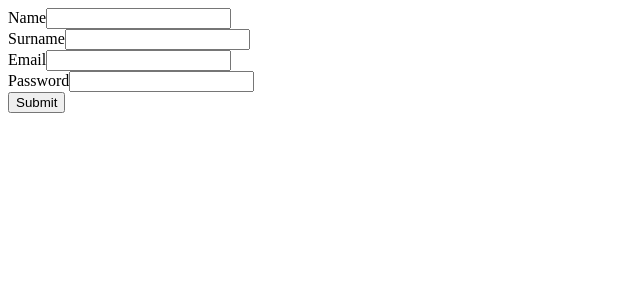
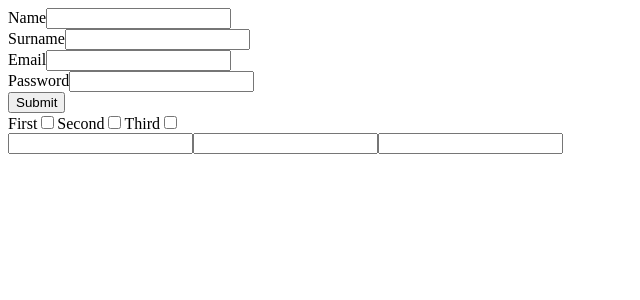
Before and after one commit to suadsuljovic/react3rdgen, a React (Vite) app in the folder react-practice/: page / in a window 1280 px wide. Shown: the top 300 px of the page, without its empty margins (0-640 px from the left). Built offline with nearby package versions, Linux system fonts and the light colour scheme.

Commit message:
class 15 last

```diff
--- /dev/null
+++ b/react-practice/src/components/15/Check.jsx
@@ -0,0 +1,72 @@
+import { useState } from "react";
+
+// prvi ako je true - drugi i treci su false i ne mogu da se menjaju
+// ako je drugi true - prvi je false i ne moze da se menja
+// treci nema pravila
+
+const Check = () => {
+  const [checked, setChecked] = useState({
+    first: false,
+    second: false,
+    third: false,
+  });
+
+  return (
+    <div>
+      <label htmlFor="">
+        First
+        <input
+          type="checkbox"
+          checked={checked.first}
+          onChange={() => {
+            if (checked.second) {
+              return;
+            }
+
+            if (!checked.first) {
+              setChecked({
+                first: !checked.first,
+                second: false,
+                third: false,
+              });
+            } else {
+              setChecked({
+                ...checked,
+                first: !checked.first,
+              });
+            }
+          }}
+        />
+      </label>
+      <label htmlFor="">
+        Second
+        <input
+          type="checkbox"
+          checked={checked.second}
+          onChange={() => {
+            if (checked.first) {
+              return;
+            }
+
+            setChecked({ ...checked, second: !checked.second });
+          }}
+        />
+      </label>
+      <label htmlFor="">
+        Third
+        <input
+          type="checkbox"
+          checked={checked.third}
+          onChange={() => {
+            if (checked.first) {
+              return;
+            }
+
+            setChecked({ ...checked, third: !checked.third });
+          }}
+        />
+      </label>
+    </div>
+  );
+};
+export default Check;
--- /dev/null
+++ b/react-practice/src/components/15/NestedObject.jsx
@@ -0,0 +1,43 @@
+import { useState } from "react";
+
+const NestedObject = () => {
+  const [complex, setComplex] = useState({
+    name: "",
+    address: { street: "", number: "" },
+  });
+
+  console.log(complex);
+  return (
+    <div>
+      <input
+        type="text"
+        value={complex.name}
+        onChange={(e) => setComplex({ ...complex, name: e.target.value })}
+      />
+      <input
+        type="text"
+        name=""
+        value={complex.address.street}
+        onChange={(e) =>
+          setComplex({
+            ...complex,
+            address: { ...complex.address, street: e.target.value },
+          })
+        }
+      />
+      <input
+        type="text"
+        name=""
+        value={complex.address.number}
+        onChange={(e) =>
+          setComplex({
+            ...complex,
+            address: { ...complex.address, number: e.target.value },
+          })
+        }
+      />
+    </div>
+  );
+};
+
+export default NestedObject;
--- a/react-practice/src/components/15/SimpleForm.jsx
+++ b/react-practice/src/components/15/SimpleForm.jsx
@@ -8,9 +8,49 @@ const SimpleForm = () => {
     password: "",
   });
 
-  const [error, setError] = useState({});
+  const [error, setError] = useState({
+    name: "",
+    surname: "",
+    email: "",
+    password: "",
+  });
 
-  const handleSubmit = () => {};
+  const handleSubmit = () => {
+    const newError = { name: "", surname: "", email: "", password: "" };
+
+    if (data.name.length <= 4) {
+      newError.name = "Name must be longer then 4 characters!";
+    }
+
+    if (data.surname.length <= 4) {
+      newError.surname = "Name must be longer then 4 characters!";
+    }
+
+    if (!isEmailValid(data.email)) {
+      newError.email = "Email must be in email format";
+    }
+
+    if (
+      data.password.length <= 8 ||
+      data.password.toLowerCase() === data.password
+    ) {
+      newError.password =
+        "Password must be longer then 8 chars and have at least one uppercase char";
+    }
+
+    if (
+      newError.name ||
+      newError.surname ||
+      newError.email ||
+      newError.password
+    ) {
+      setError(newError);
+    } else {
+      //submit this to a function
+      console.log(data);
+      setError(newError);
+    }
+  };
 
   function isEmailValid(email) {
     // Regular expression for a simple email validation
@@ -31,6 +71,7 @@ const SimpleForm = () => {
             setData({ ...data, name: e.target.value });
           }}
         />
+        {error.name && <p style={{ margin: 0, color: "red" }}>{error.name}</p>}
       </div>
       <div>
         <label htmlFor="surname">Surname</label>
@@ -42,6 +83,9 @@ const SimpleForm = () => {
             setData({ ...data, surname: e.target.value });
           }}
         />
+        {error.surname && (
+          <p style={{ margin: 0, color: "red" }}>{error.surname}</p>
+        )}
       </div>
       <div>
         <label htmlFor="">Email</label>
@@ -52,6 +96,9 @@ const SimpleForm = () => {
             setData({ ...data, email: e.target.value });
           }}
         />
+        {error.email && (
+          <p style={{ margin: 0, color: "red" }}>{error.email}</p>
+        )}
       </div>
       <div>
         <label htmlFor="">Password</label>
@@ -62,6 +109,9 @@ const SimpleForm = () => {
             setData({ ...data, password: e.target.value });
           }}
         />
+        {error.password && (
+          <p style={{ margin: 0, color: "red" }}>{error.password}</p>
+        )}
       </div>
       <button onClick={() => handleSubmit()}>Submit</button>
     </div>
--- a/react-practice/src/components/15/index.jsx
+++ b/react-practice/src/components/15/index.jsx
@@ -1,9 +1,13 @@
+import Check from "./Check";
+import NestedObject from "./NestedObject";
 import SimpleForm from "./SimpleForm";
 
 const Class15 = () => {
   return (
     <div>
       <SimpleForm />
+      <Check />
+      <NestedObject />
     </div>
   );
 };
```
